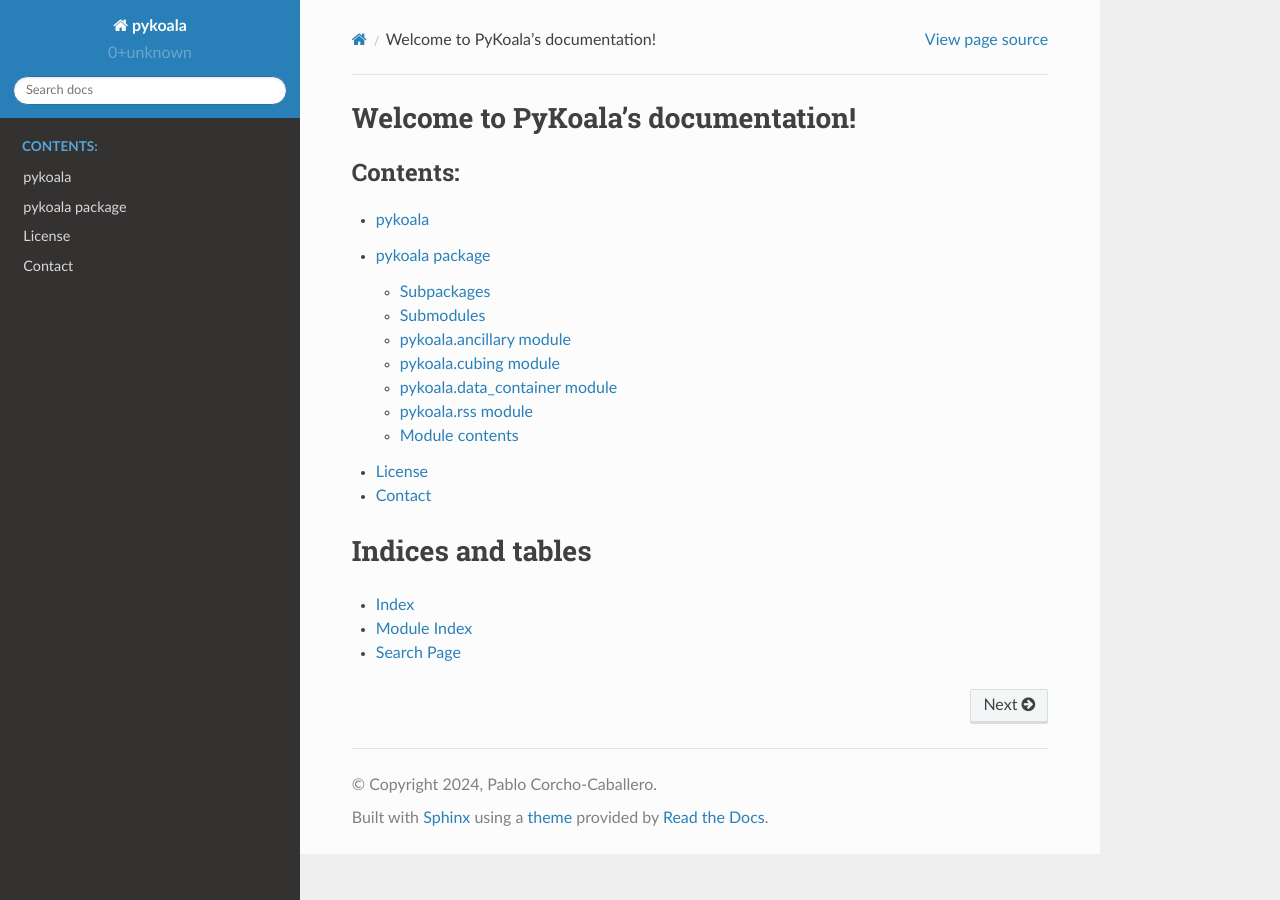
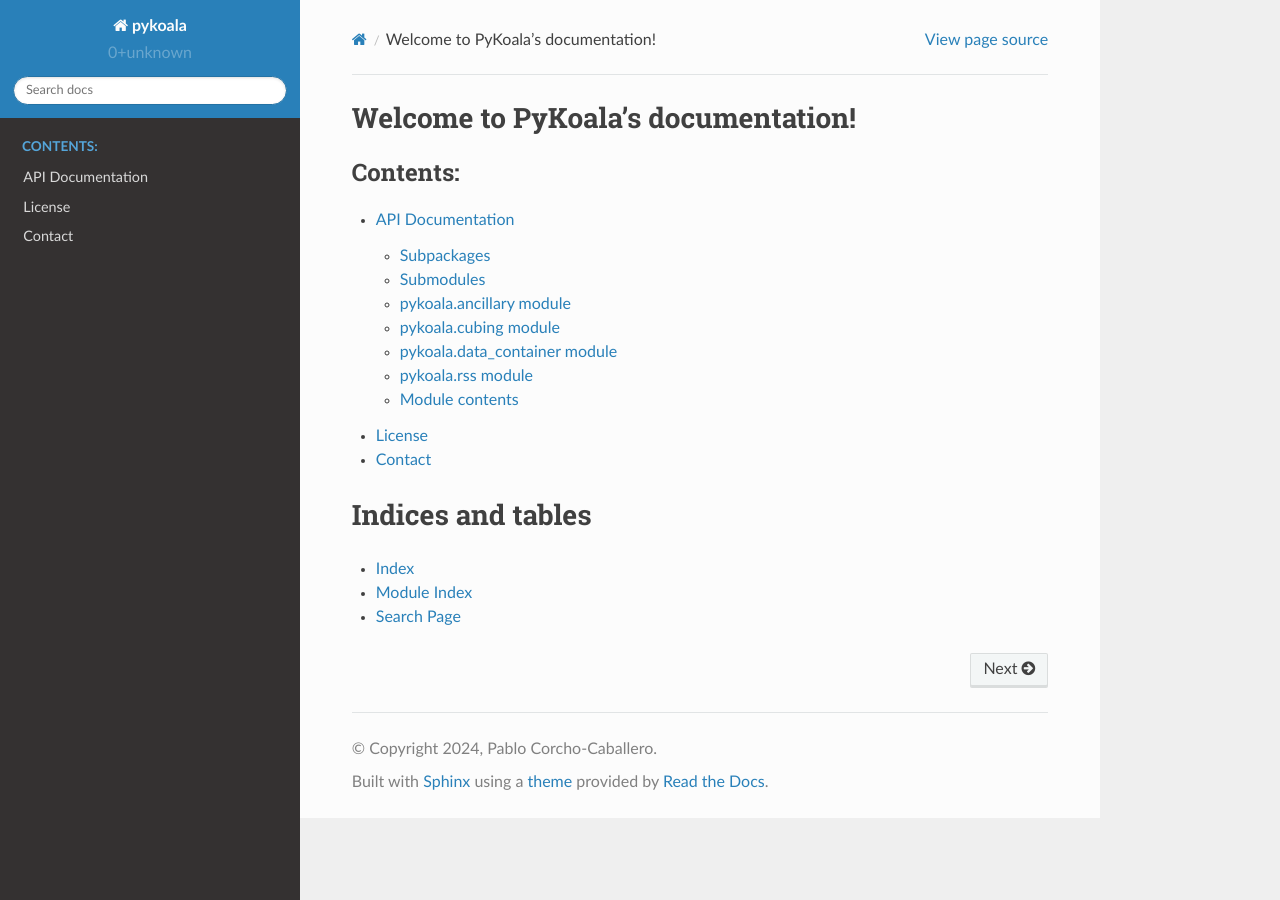
Before and after one commit to pykoala/pykoala, a Sphinx documentation site: the page built from docs/index.rst, in a window 1280 px wide. Built offline with Sphinx 7.4.7 and the Read the Docs theme 2.0.0, drawn with Linux system fonts in a browser that asks for light colours; pages that are not in the unit, such as notebooks, are missing from menus.

Commit message:
Renaming pykoala package to API Documentation

```diff
--- a/docs/api.rst
+++ b/docs/api.rst
@@ -1,4 +1,4 @@
-pykoala package
+API Documentation
 ===============
 
 Subpackages
--- a/docs/index.rst
+++ b/docs/index.rst
@@ -11,8 +11,6 @@ Welcome to PyKoala's documentation!
     :maxdepth: 2
     :caption: Contents:
 
-
-    modules
     api
     license
 
--- a/docs/modules.rst
+++ /dev/null
@@ -1,7 +0,0 @@
-pykoala
-=======
-
-.. toctree::
-   :maxdepth: 4
-
-   pykoala
```
